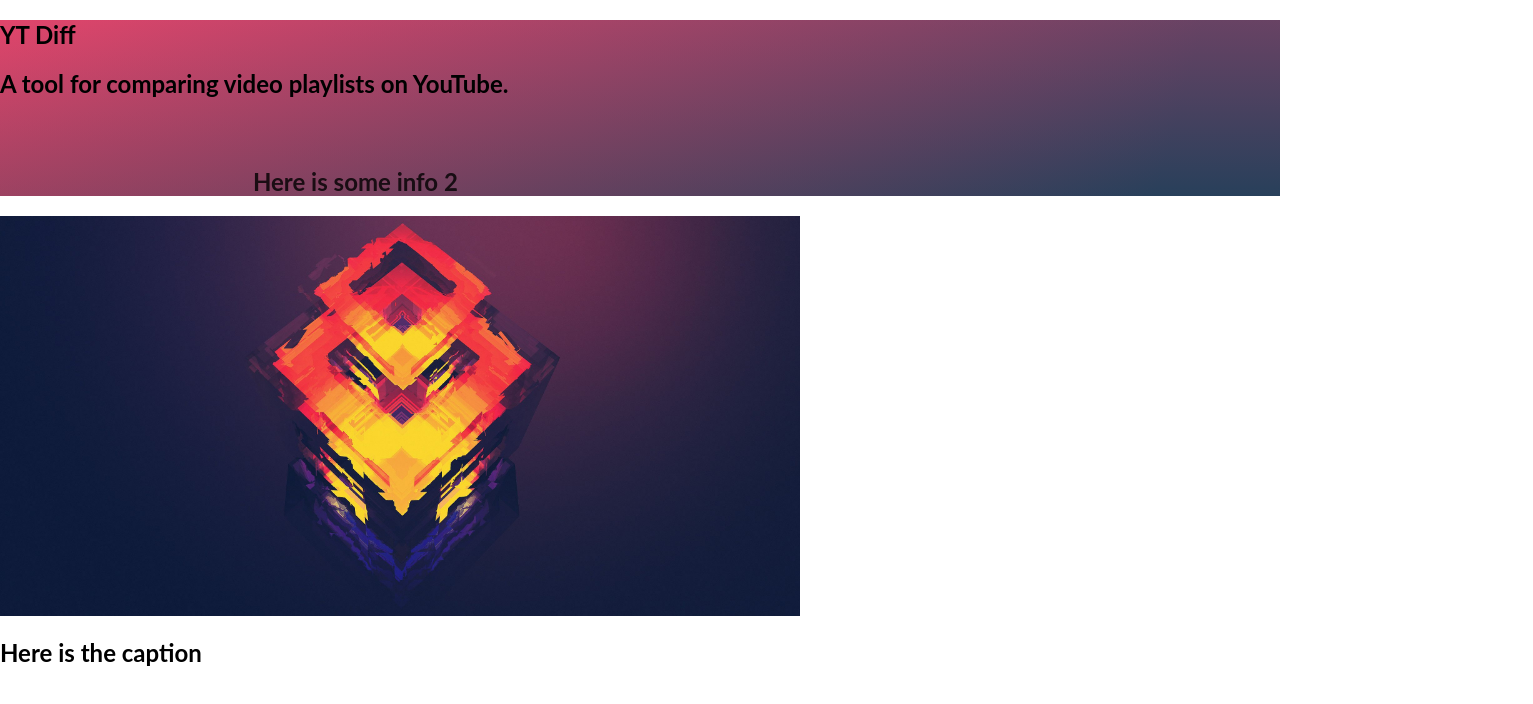
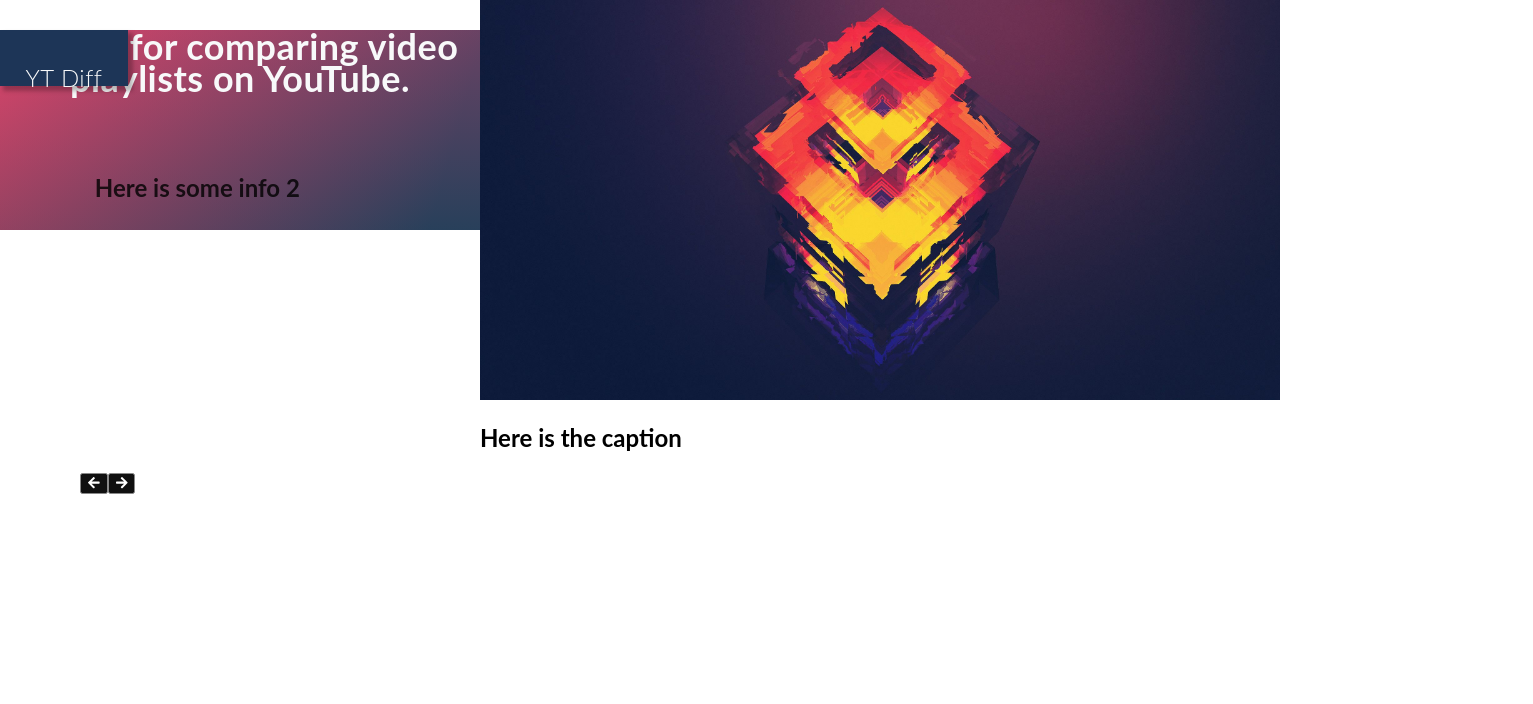
Before and after one commit to wokular/yt-diff, a React (Create React App) app: page / in a window 1280 px wide. Shown: the top 704 px of the page, 1533 px wide, since content can reach past the window. Built offline with nearby package versions, Linux system fonts and the light colour scheme.

Commit message:
inital commit for tailwind replacement
starting to clear out classes and replace css with direct

```diff
--- a/src/Home.js
+++ b/src/Home.js
@@ -63,13 +63,13 @@ function Home() {
    return (
 
       <main>
-         <section className='home-section flex w-screen rel-height h-1/4 md:h-1/2'>
-            <div className='bg-gray-500 flex-1 w-1/2'>
-               <div className="relative grad-bkg h-full w-full">
-                  <div className="flex invisible md:visible logo absolute ml-5 mt-5 w-32 h-14 bg-blue-dark shadow-logo blur-sm hover:bg-dark-blurple">
-                     <h1 className='flex mx-auto items-center h-full leading-5 font-lato font-light text-center text-2xl tracking-wide text-semi-white'>YT Diff</h1>
+         <section className='home-section'>
+            <div className='left-box-cont'>
+               <div className="grad-bkg">
+                  <div className="logo-box">
+                     <h1 className='logo-text'>YT Diff</h1>
                   </div>
-                  <div className="align-self w-auto relative top-4 md:top-28 ">
+                  <div className="landing-text align-self w-auto relative top-4 md:top-28 ">
                      <h1 className="text-center sm:drop-shadow-lg text-2xl md:text-3xl lg:text-4xl font-lato font-light tracking-wide text-semi-white">A tool for comparing video playlists on YouTube.</h1>
                   </div>
                   <div className="absolute w-9/12 bottom-8 md:bottom-28 right-2 md:right-8">
--- a/src/index.css
+++ b/src/index.css
@@ -1,24 +1,88 @@
-
-root {
-   --lightblue: '#a8dadc',
-   --darkerblue: '#041b2d',
-   --darkblue: '#1d3557',
-   --medblue: '#457b9d',
-
-   --magenta: '#B80E65',
-   --semi-white: '#F8F9FA',
-   --dark-blurple: '#1c1b4d',
-   --red: '#e63946',
+:root {
+    --lightblue: #a8dadc;
+    --darkerblue: #041b2d;
+    --darkblue: #1d3557;
+    --medblue: #457b9d;
+    --magenta: #B80E65;
+    --semi-white: #F8F9FA;
+    --dark-blurple: #1c1b4d;
+    --red: #e63946;
 }
 
 @import url('https://fonts.googleapis.com/css2?family=Lato:ital,wght@0,100;0,300;0,400;0,700;0,900;1,100;1,300;1,400;1,700;1,900&display=swap');
-
 body {
     font-family: 'Lato', sans-serif;
     margin: 0;
 }
 
+.home-section {
+    display: flex;
+    width: 100vw;
+    height: 50vh;
+}
+
+.left-box-cont {
+    flex: 1 1;
+    width: 50vw;
+}
+
+.right-box-cont {}
+
+.logo-box {
+    display: flex;
+    visibility: hidden;
+    position: absolute;
+    margin-left: 5;
+    margin-top: 5;
+    width: 8rem;
+    height: 3.5rem;
+    background: var(--darkblue);
+    box-shadow: 4px 4px 4px 1px rgba(0, 0, 0, 0.25);
+    backdrop-filter: blur(4px);
+}
+
+.logo-box:hover {
+    background: var(--dark-blurple);
+}
+
+.logo-text {
+    display: flex;
+    margin-left: auto;
+    margin-right: auto;
+    align-items: center;
+    height: 100%;
+    font-family: Lato;
+    font-style: normal;
+    font-weight: 300;
+    text-align: center;
+    font-size: 24px;
+    line-height: 83%;
+    letter-spacing: 0.02em;
+    color: var(--semi-white);
+}
+
+.landing-text-cont {
+    align-self: center;
+    width: auto;
+    position: relative;
+    top: 4px;
+}
+
+.landing-text {
+    text-align: center;
+    font-size: 1.5rem;
+    line-height: 2rem;
+    font-family: Lato;
+    font-weight: 300;
+    font-style: normal;
+    letter-spacing: 0.02em;
+    color: var(--semi-white);
+}
+
 .grad-bkg {
+    position: relative;
+    height: 100%;
+    width: 100%;
     background: linear-gradient(0deg, rgba(57, 80, 96, 0.4) 0%, rgba(217, 87, 119, 0.4) 100%), linear-gradient(105.9deg, #E63963 0.32%, #1D3557 90.61%);
 }
 
@@ -40,7 +104,14 @@ body {
     .fit-img {
         height: 50vh;
     }
+    .home-section {
+        height: 25vh;
     }
+    .logo-box {
+        visibility: visible;
+    }
+}
+
 
 /*
 const colors = require('tailwindcss/colors')
```
Lines whose indentation alone changed are shown as unchanged.
